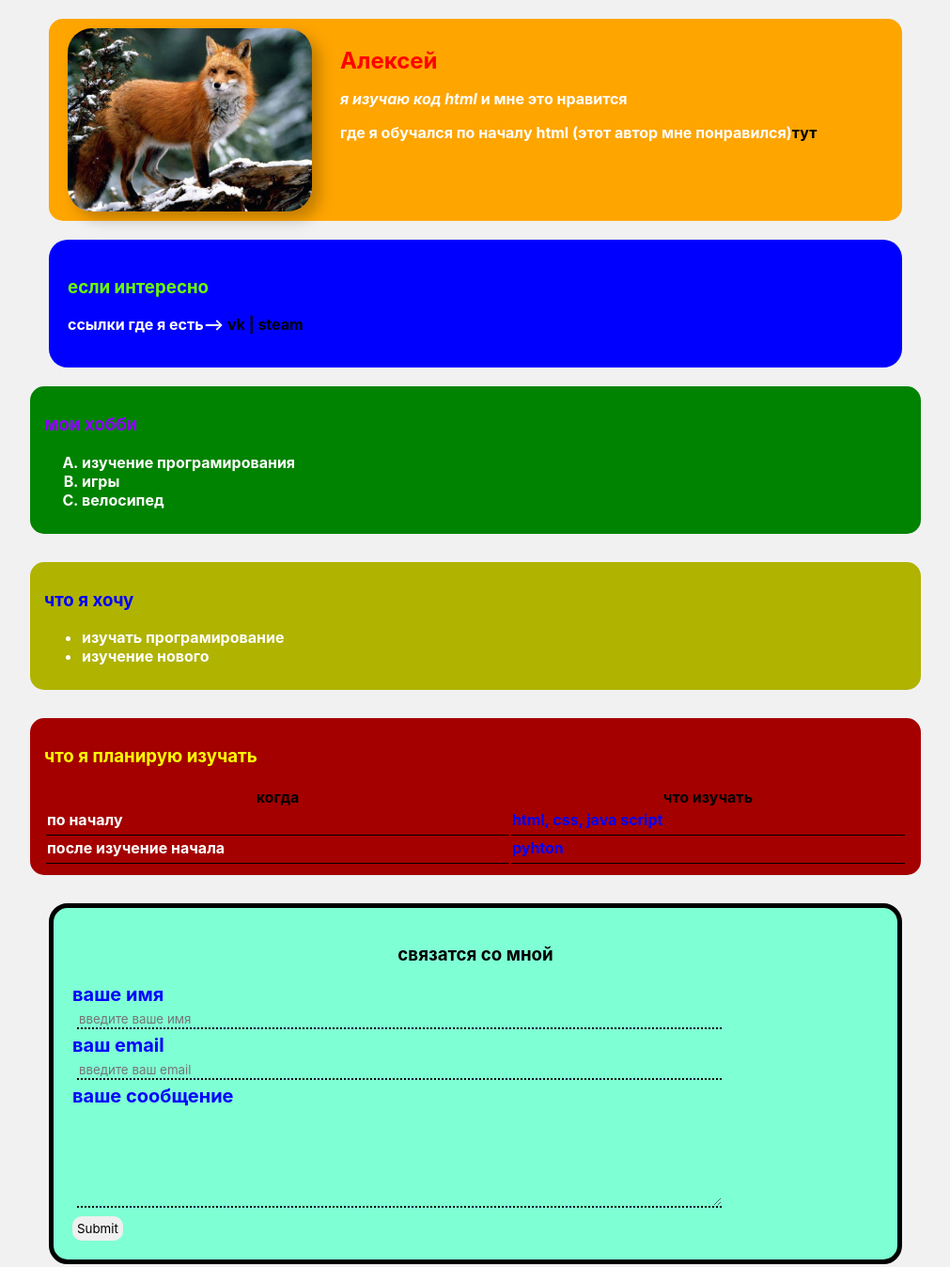
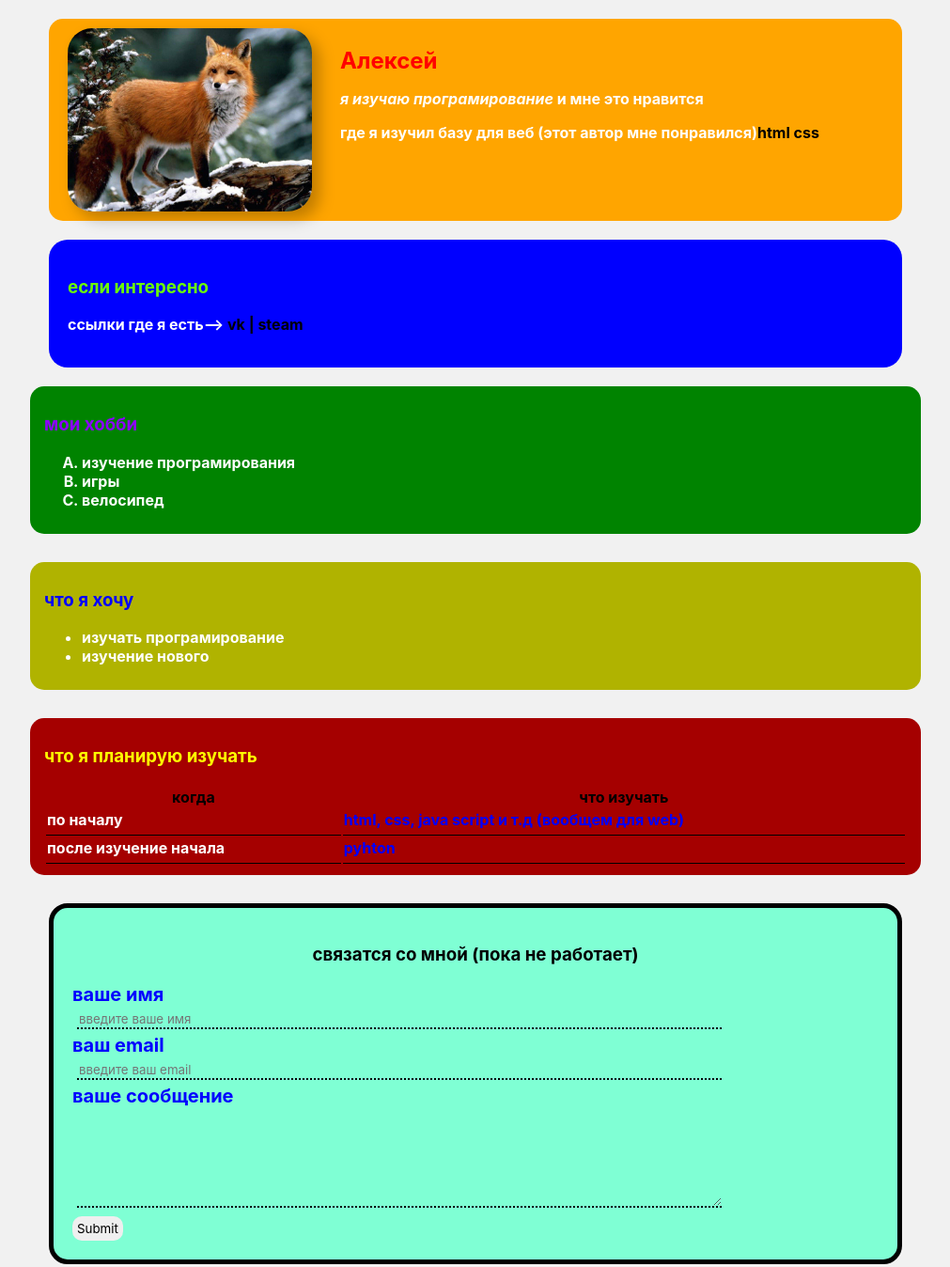
Before and after one commit to GkolERD/html-css, a plain HTML site: page index.html in a window 1280 px wide. Shown: the whole page at 94% size, without its empty margins (134-1145 px from the left). Drawn offline with Linux system fonts and the light colour scheme.

Commit message:
html-css (2.0)XD

```diff
--- a/index.html
+++ b/index.html
@@ -13,8 +13,8 @@
                 <div class="info-text">
                 <h2>Алексей</h2>
                 <img src=""/>
-                <p><em>я изучаю код html</em> <strong>и мне это нравится</strong></p>
-                <p>где я обучался по началy html (этот автор мне понравился)<a href="https://www.youtube.com/watch?v=DOEtVdkKwcU&t=600s" target="_blank">тут</a></p>
+                <p><em>я изучаю програмирование</em> <strong>и мне это нравится</strong></p>
+                <p>где я изучил базу для веб (этот автор мне понравился)<a href="https://www.youtube.com/watch?v=DOEtVdkKwcU&t=600s" target="_blank">html</a> <a href="https://youtu.be/SpCUuyZZTp8" target="_blank">css</a></p>
                 </div>
 </div>
 <div class="sh">
@@ -45,7 +45,7 @@
          </tr>
          <tr>
              <td>по началу</td>
-             <td>html, css, java script</td>
+             <td>html, css, java script и т.д (вообщем для web)</td>
          </tr>
          <tr>
              <td>после изучение начала</td>
@@ -54,7 +54,7 @@
      </table>
     </div>
     <div class="list-sh">
-     <h3>связатся со мной</h3>
+     <h3>связатся со мной (пока не работает)</h3>
             <form>
                 <div class="sub">
                     <label for="name">ваше имя</label>
```
